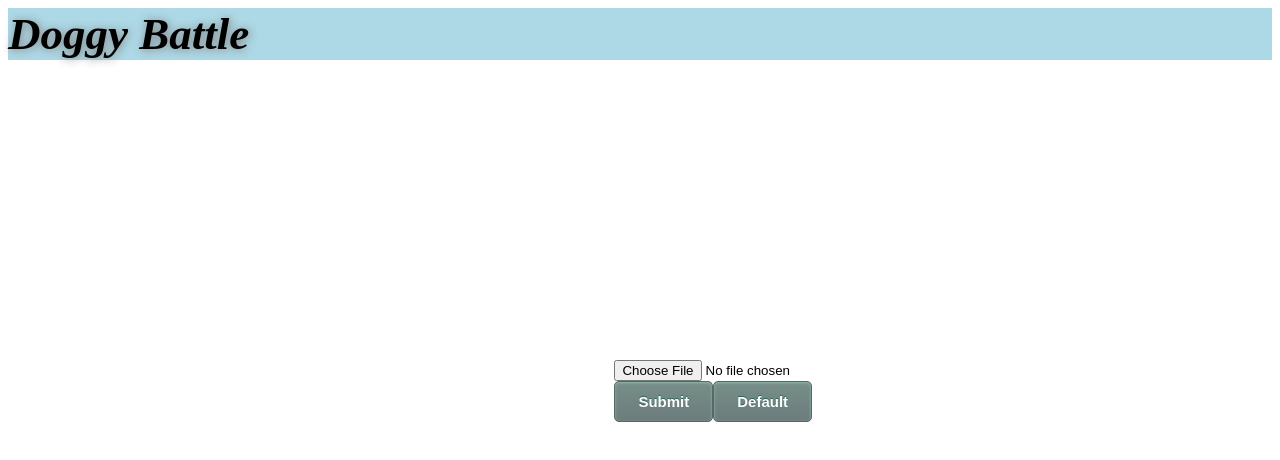
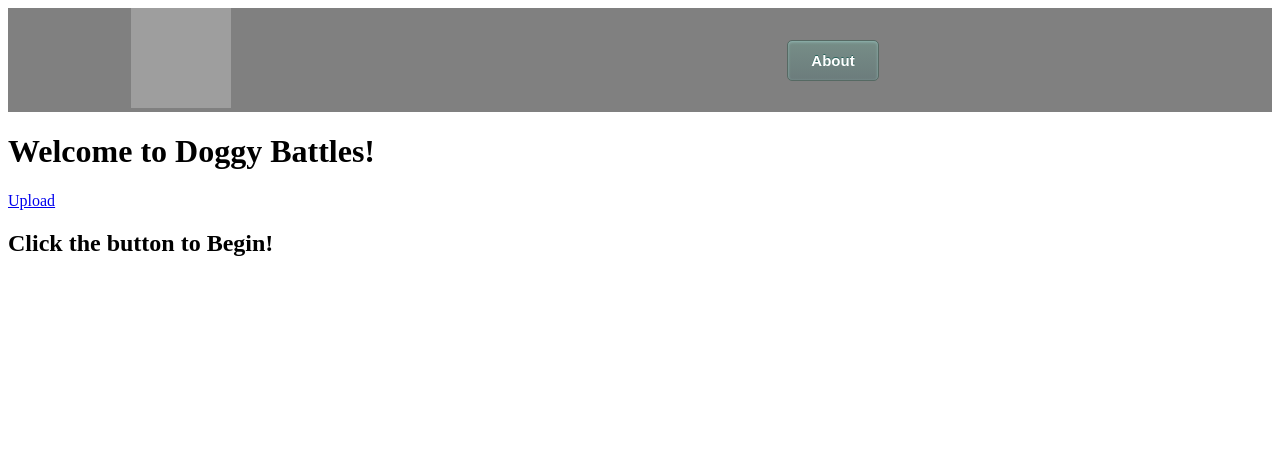
Before and after one commit to AlexTing1/Puppy-Ranker, a React app: page / in a window 1280 px wide. Shown: the top 460 px of the page. Built offline with nearby package versions, Linux system fonts and the light colour scheme; grey boxes are pictures that could not be loaded; the HTML template or start-up script is replaced by a standard one.

Commit message:
Started refactoring code to implement React Router. Started implmenting a home page and about page.

```diff
--- /dev/null
+++ b/client/src/components/About.jsx
@@ -0,0 +1,11 @@
+import React from "react";
+
+function About() {
+  return (
+    <div>
+      <h1> TESTING ABOUT</h1>
+    </div>
+  );
+}
+
+export default About;
--- a/client/src/components/App.jsx
+++ b/client/src/components/App.jsx
@@ -1,8 +1,12 @@
 import React, { useState } from "react";
+import { BrowserRouter as Router, Switch, Route } from "react-router-dom";
 import LoadImages from "./LoadImages";
 import UploadPhotos from "./UploadPhotos";
 import OtherRankings from "./OtherRankings";
+import Nav from "./Nav";
 import css from "./style.css";
+import About from "./About";
+import Home from "./Home";
 
 function App() {
   const [images, setImages] = useState([
@@ -52,12 +56,30 @@ function App() {
     setPageSelector(0);
   }
 
-  function onClickGame() {
-    setPageSelector(1);
-  }
+  return (
+    <Router>
+      <div>
+        <Nav />
+        <Switch>
+          <Route path="/" exact component={Home} />
+          <Route path="/about" component={About} />
+          <Route
+            path="/upload"
+            render={() => <UploadPhotos setImages={setImages} />}
+          />
+          <Route
+            path="/game"
+            render={() => <LoadImages images={images} setImages={setImages} />}
+          />
+        </Switch>
+      </div>
+    </Router>
+  );
+}
 
-  return (
-    <div>
+export default App;
+
+{ /* <div>
       <h1 className={css.header}>
         Doggy Battle
       </h1>
@@ -79,8 +101,4 @@ function App() {
           <OtherRankings images={images} />
         </div>
       )}
-    </div>
-  );
-}
-
-export default App;
+    </div> */ }
--- /dev/null
+++ b/client/src/components/Home.jsx
@@ -0,0 +1,20 @@
+import React from "react";
+import { Link } from "react-router-dom";
+
+function Home() {
+  return (
+    <div>
+      <h1>
+        Welcome to Doggy Battles!
+      </h1>
+      <Link to="/upload">
+        Upload
+      </Link>
+      <h2>
+        Click the button to Begin!
+      </h2>
+    </div>
+  );
+}
+
+export default Home;
--- /dev/null
+++ b/client/src/components/Nav.jsx
@@ -0,0 +1,22 @@
+import React from "react";
+import { Link } from "react-router-dom";
+import css from "./style.css";
+
+function Nav() {
+  return (
+    <nav className={css.nav}>
+      <Link to="/">
+        <img src="https://i.pinimg.com/originals/37/a8/d8/37a8d8ddeb69604f4a042ddfa345a577.png" className={css.logoImg} alt="" />
+      </Link>
+      <ul className={css.navLinks}>
+        <li>
+          <Link to="/about">
+            <button type="button" className={css.myButton}>About</button>
+          </Link>
+        </li>
+      </ul>
+    </nav>
+  );
+}
+
+export default Nav;
--- a/client/src/components/UploadPhotos.jsx
+++ b/client/src/components/UploadPhotos.jsx
@@ -1,8 +1,9 @@
 import React, { useState, useEffect } from "react";
 import PropTypes from "prop-types";
+import { Link } from "react-router-dom";
 import css from "./style.css";
 
-function UploadPhotos({ images, setImages, onClickGame }) {
+function UploadPhotos({ images, setImages }) {
   const [newImages, setNewImages] = useState([]);
   const defaultImages = images;
   function loadFile(event) {
@@ -22,11 +23,6 @@ function UploadPhotos({ images, setImages, onClickGame }) {
 
   function onClickSubmit() {
     setImages(newImages);
-    onClickGame();
-  }
-
-  function onClickDefault() {
-    onClickGame();
   }
 
   useEffect(() => {
@@ -43,14 +39,16 @@ function UploadPhotos({ images, setImages, onClickGame }) {
         ))}
       </form>
       <button type="button" className={css.myButton} onClick={onClickSubmit}>Submit</button>
-      <button type="button" className={css.myButton} onClick={onClickDefault}>Default</button>
+      <Link to="/game">
+        <button type="button" className={css.myButton}>Default</button>
+      </Link>
+
     </div>
   );
 }
 
 UploadPhotos.propTypes = {
   setImages: PropTypes.func.isRequired,
-  onClickGame: PropTypes.func.isRequired,
   images: PropTypes.arrayOf(PropTypes.shape({
     url: PropTypes.string.isRequired,
     index: PropTypes.number.isRequired,
--- a/client/src/components/style.css
+++ b/client/src/components/style.css
@@ -79,3 +79,27 @@
   font-size: 25px;
   font-family: "Comic Sans MS", "Comic Sans", cursive;
 }
+
+.nav{
+  display:flex;
+  justify-content: space-around;
+  align-items: center;
+  min-height: 10vh;
+  background:grey;
+  color: white;
+}
+
+.navLinks{
+  width:50%;
+  display:flex;
+  justify-content: space-around;
+  align-items: center;
+  list-style:none;
+
+}
+
+.logoImg {
+  width: 100px;
+  height: 100px;
+  cursor:pointer;
+}
--- a/package.json
+++ b/package.json
@@ -20,7 +20,8 @@
     "path": "^0.12.7",
     "prop-types": "^15.7.2",
     "react": "^17.0.2",
-    "react-dom": "^17.0.2"
+    "react-dom": "^17.0.2",
+    "react-router-dom": "^5.2.0"
   },
   "devDependencies": {
     "@babel/core": "^7.14.6",
```
Also changed, not shown: 2 other files (tests, documents, lock files or other folders).
